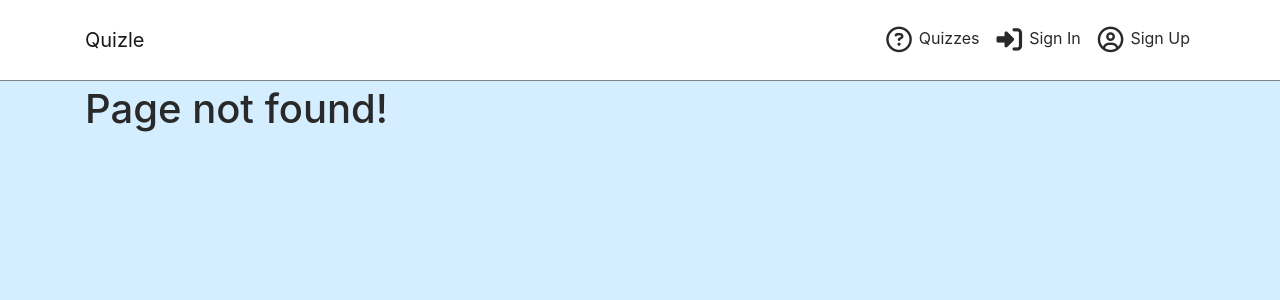
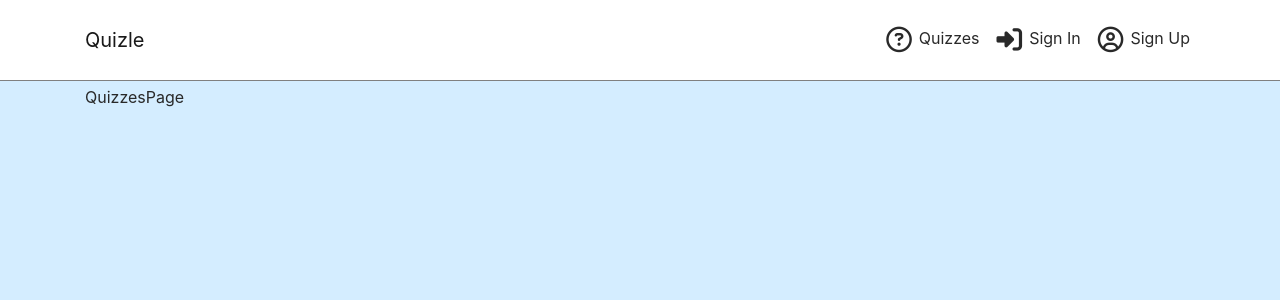
Before and after one commit to adamhatton/quizle, a React (Create React App) app: page /music in a window 1280 px wide. Before the commit this address had no page. Shown: the top 300 px of the page. Built offline with nearby package versions, Linux system fonts and the light colour scheme; the HTML template or start-up script is replaced by a standard one.

Commit message:
Add QuizzesPage componenent and routes for filters

```diff
--- a/src/App.js
+++ b/src/App.js
@@ -7,6 +7,7 @@ import './api/axiosDefaults';
 import SignInForm from './pages/auth/SignInForm';
 import QuizCreateForm from './pages/quizzes/QuizCreateForm';
 import QuizPage from './pages/quizzes/QuizPage';
+import QuizzesPage from './pages/quizzes/QuizzesPage';
 
 function App() {
 
@@ -15,7 +16,12 @@ function App() {
       <NavBar></NavBar>
       <Container className={styles.Main} >
         <Switch>
-          <Route exact path='/' render={() => <h1>Quizzes</h1>} />
+          <Route exact path='/' render={() => <QuizzesPage />} />
+          <Route exact path='/sport' render={() => <QuizzesPage filter={'category=sport&'}  />} />
+          <Route exact path='/music' render={() => <QuizzesPage filter={'category=music&'}  />} />
+          <Route exact path='/entertainment' render={() => <QuizzesPage filter={'category=entertainment&'}  />} />
+          <Route exact path='/general' render={() => <QuizzesPage filter={'category=general&'} />} />
+          <Route exact path='/popular' render={() => <QuizzesPage />} />
           <Route exact path='/quizzes/create' render={() => <QuizCreateForm />} />
           <Route exact path='/quizzes/:id' render={() => <QuizPage />} />
           <Route exact path='/profile' render={() => <h1>Profile</h1>} />
--- /dev/null
+++ b/src/pages/quizzes/QuizzesPage.js
@@ -0,0 +1,9 @@
+import React from 'react'
+
+const QuizzesPage = () => {
+  return (
+    <div>QuizzesPage</div>
+  )
+}
+
+export default QuizzesPage
```
Also changed, not shown: src/styles/QuizCreateForm.module.css (added), src/styles/QuizzesPage.module.css (added).
